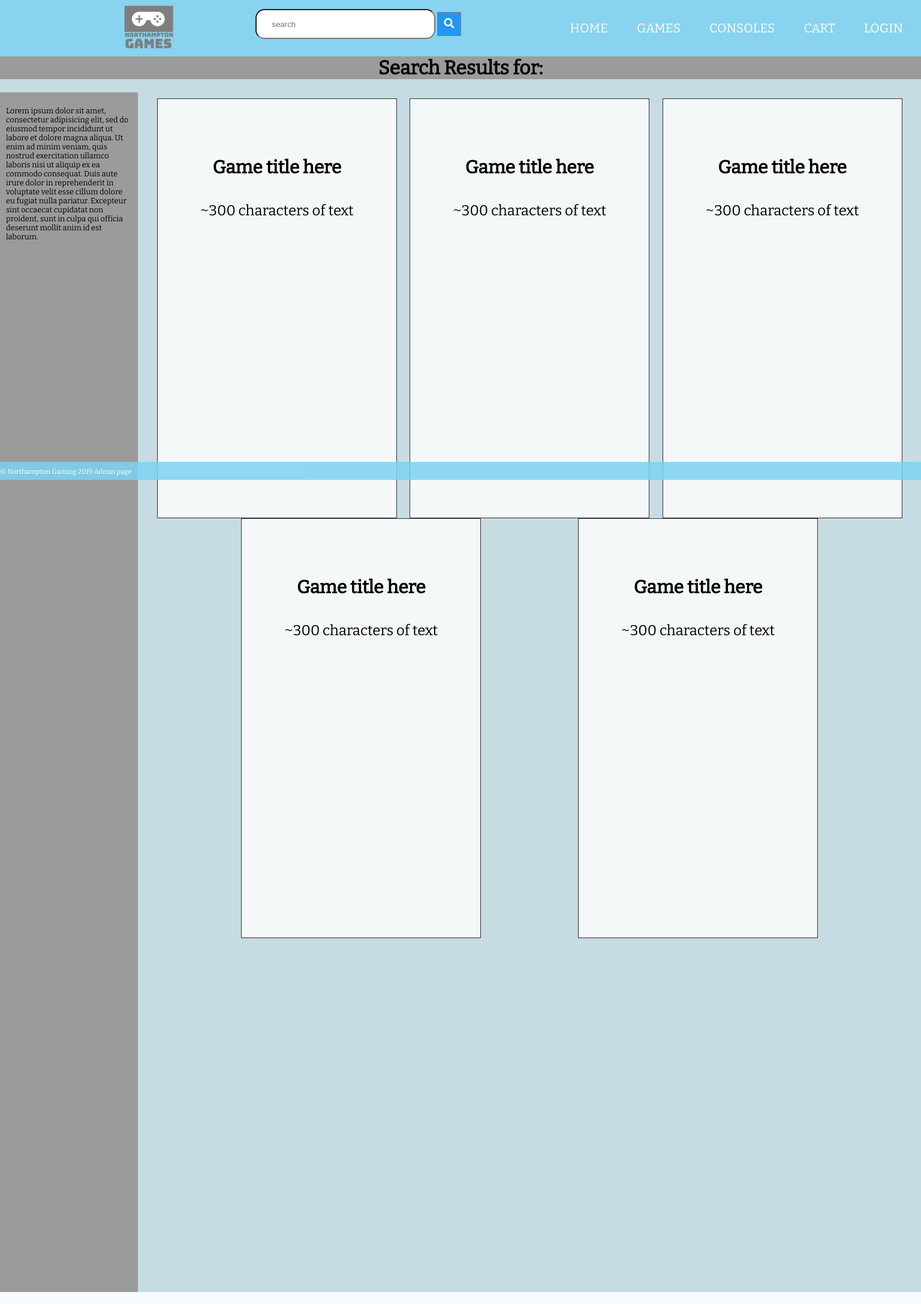
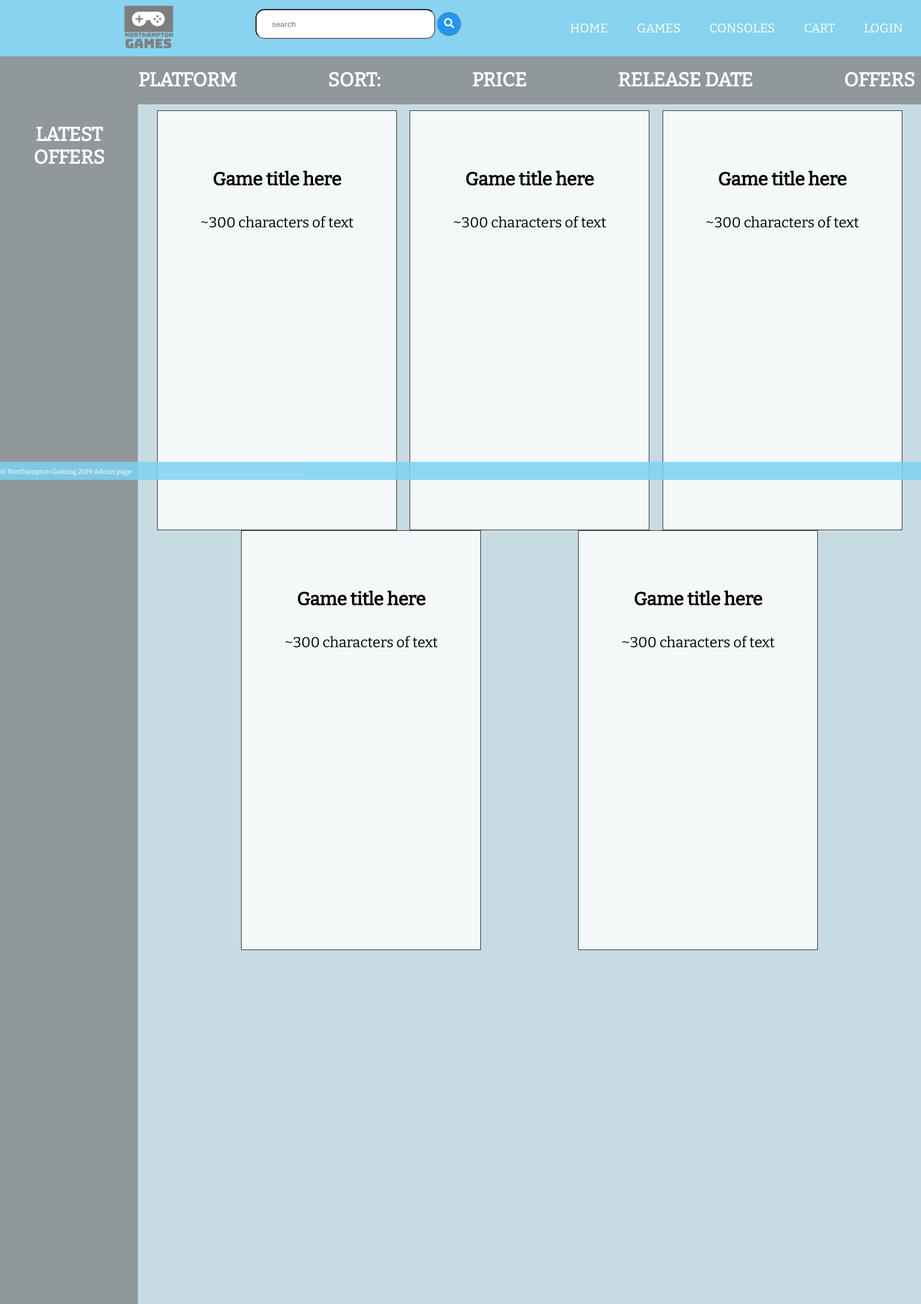
Before and after one commit to CallumTeesdale/GroupProject, a PHP site: page /search in a window 1536 px wide. Shown: the whole page at 60% size. Run offline with PHP 8.4, Linux system fonts and the light colour scheme; some libraries are stand-ins or nearby versions.

Commit message:
Search page changes

```diff
--- a/public/styles/styles.css
+++ b/public/styles/styles.css
@@ -214,20 +214,21 @@ nav a:hover {
   max-height: 506px;
 }
 .searchWrapper{
-  padding-top: 100px;
+  padding-top: 93px;
 }
 .searchTop{
-
   height: 20%;
   min-width: 100%;
-  background-color:rgb(155, 155, 155);
-  text-align: center;
+  background-color:rgb(144, 152, 155);
+}
+.searchTop h1{
+  color: white;
 }
 .searchLeft{
   padding: 10px;
   width: 15%;
   height:2000px;
-  background-color:rgb(155, 155, 155);
+  background-color:rgb(144, 152, 155);
   float: left;
 }
 .searchRight{
@@ -254,28 +255,53 @@ nav a:hover {
   width: 400px;
   height: 700px;
 }
+
+
+
+
+
+
+
+
+
+
 /* Full screen */
 @media screen and (min-width: 1310px) {
   .searchWrapper{
-    padding-top: 73px;
+    padding-top: 93px;
   }
   .searchTop{
     height: 20%;
     min-width: 100%;
-    background-color:rgb(155, 155, 155);
-    text-align: center;
+    background-color:rgb(144, 152, 155);
+    display: inline-flex;
+    padding-right: 10px;
+    padding-left: 15%;
+    justify-content: space-between;
   }
+  .searchTop h1{
+    color: white;
+    text-align: right;
+    clear: none;
+  }
+
   .searchLeft{
     width: 15%;
     height:2000px;
-    background-color:rgb(155, 155, 155);
-    float: left;
+    background-color:rgb(144, 152, 155);
+    display: flex;
+    justify-content: space-between;
+  }
+  .searchLeft h1{
+    color: white;
+    text-align: center;
   }
   .searchRight{
     display: flex;
     float: left;
     width: 85%;
   }
+
   .contentSearch{
     float: left;
     display: flex;
@@ -371,6 +397,7 @@ nav a:hover {
     font-size: 17px;
     border: 1px solid grey;
     border-left: none;
+    border-radius: 100%;
     /* Prevent double borders */
     cursor: pointer;
   }
--- a/templates/search.html.php
+++ b/templates/search.html.php
@@ -1,11 +1,15 @@
 
 <div class="searchWrapper">
   <div class="searchTop">
-    <h1>Search Results for:</h1>
+  <h1>PLATFORM </h1>
+  <h1> SORT: </h1>
+  <h1> PRICE </h1>
+  <h1> RELEASE DATE </h1>
+  <h1> OFFERS </h1>
   </div>
   <div class="searchLeft">
-    <p>Lorem ipsum dolor sit amet, consectetur adipisicing elit, sed do eiusmod tempor incididunt ut labore et dolore magna aliqua. Ut enim ad minim veniam, quis nostrud exercitation ullamco laboris nisi ut aliquip ex ea commodo consequat. Duis aute irure dolor in reprehenderit in voluptate velit esse cillum dolore eu fugiat nulla pariatur. Excepteur sint occaecat cupidatat non proident, sunt in culpa qui officia deserunt mollit anim id est laborum.</p>
-  </div>
+    <h1>LATEST OFFERS</h1>
+    </div>
   <div class="searchRight">
     <div class="contentSearch">
       <div class="index_games_search">
```
